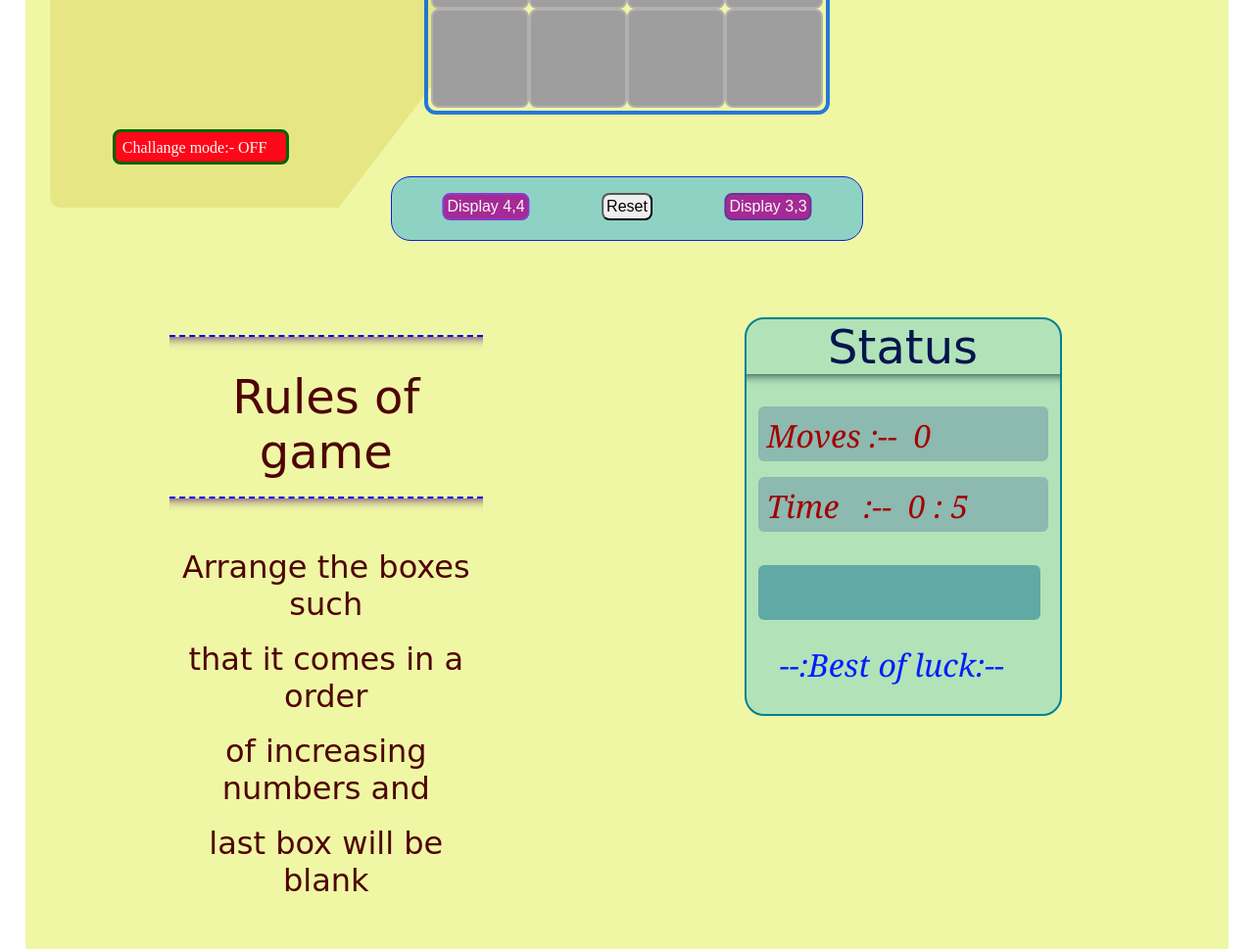
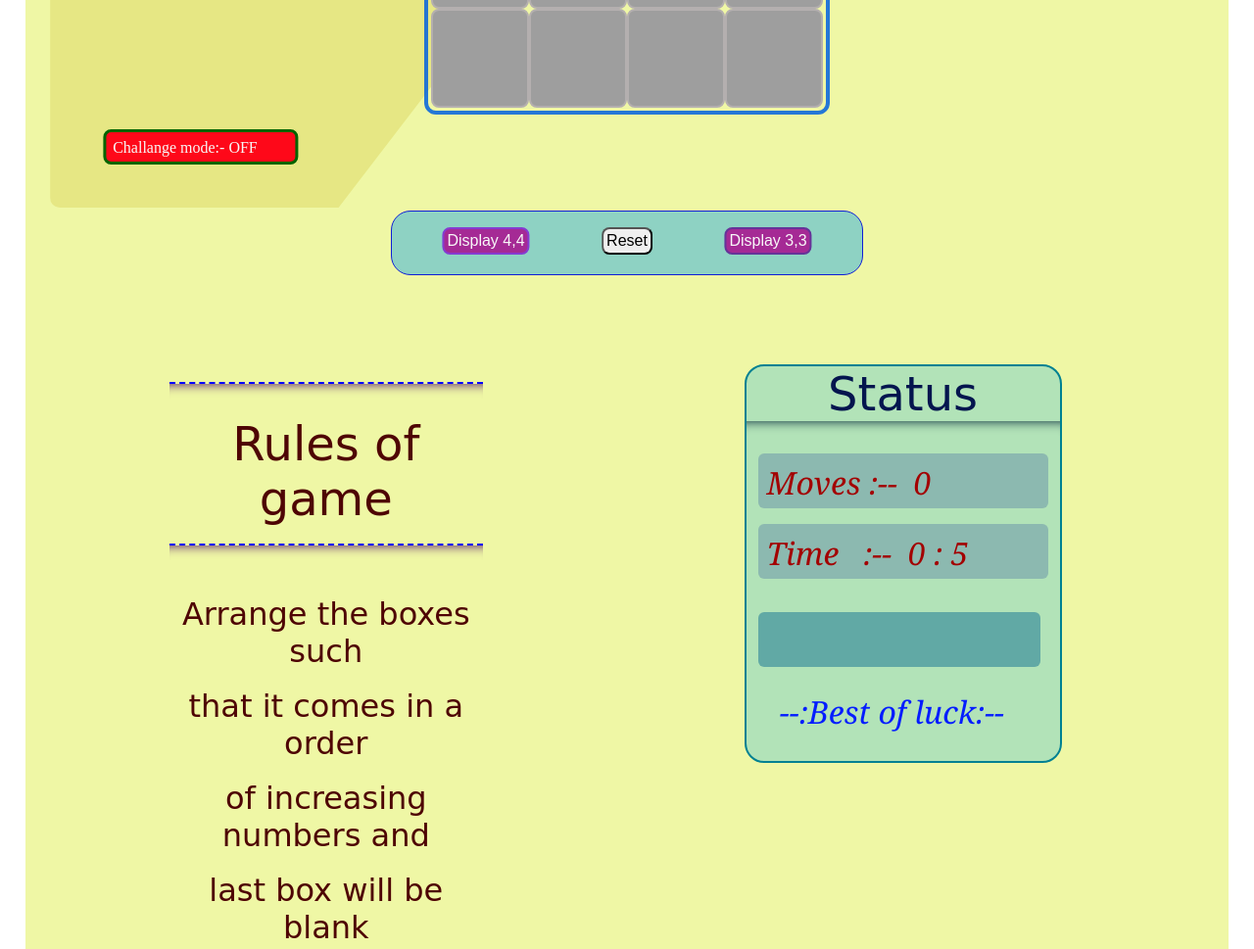
Before and after one commit to souvikm2002/Puzzlegame, a plain HTML site: page index.html in a window 1280 px wide. Shown: the part 540-1509 px from the top of the page at 98% size. Drawn offline with Linux system fonts and the light colour scheme; grey boxes are pictures that could not be loaded.

Commit message:
first commit

```diff
--- a/index.html
+++ b/index.html
@@ -89,7 +89,7 @@
                 </div>
             </section>
             <section class="footer">
-                copyrights 2021. All rights reserved<br><br><br>
+                copyrights 2021. All rights reserved<br><br><br><br>
                 <div class="links">
                     <div><a href="https://www.instagram.com/" target="_blank"><img src="https://img.icons8.com/cute-clipart/50/000000/instagram-new.png"/></a></div>
                     <div><a href="https://www.facebook.com/" target="_blank"><img src="https://img.icons8.com/cute-clipart/50/000000/facebook-new.png"/></a></div>
--- a/mobile.css
+++ b/mobile.css
@@ -17,11 +17,11 @@
     }
 
     .box{
-        margin-top: 50rem;
+        margin-top: 53rem;
         margin-left: 70%;
     }
     .boxrule{
-        margin-top: 51rem;
+        margin-top: 54rem;
         margin-left: 24%;
     }
 
@@ -30,11 +30,11 @@
     }
 
     .box1{
-        margin-top: 41rem;
+        margin-top: 43.2rem;
     }
     .footer{
         padding-top: 3rem;
-        height: 10rem;
+        height: 13rem;
     }
 
     .links{
@@ -46,5 +46,6 @@
     .challangebox{
         margin-left: 14%;
         margin-top: 38rem;
+        width:11.2rem;
     }
 }
```
